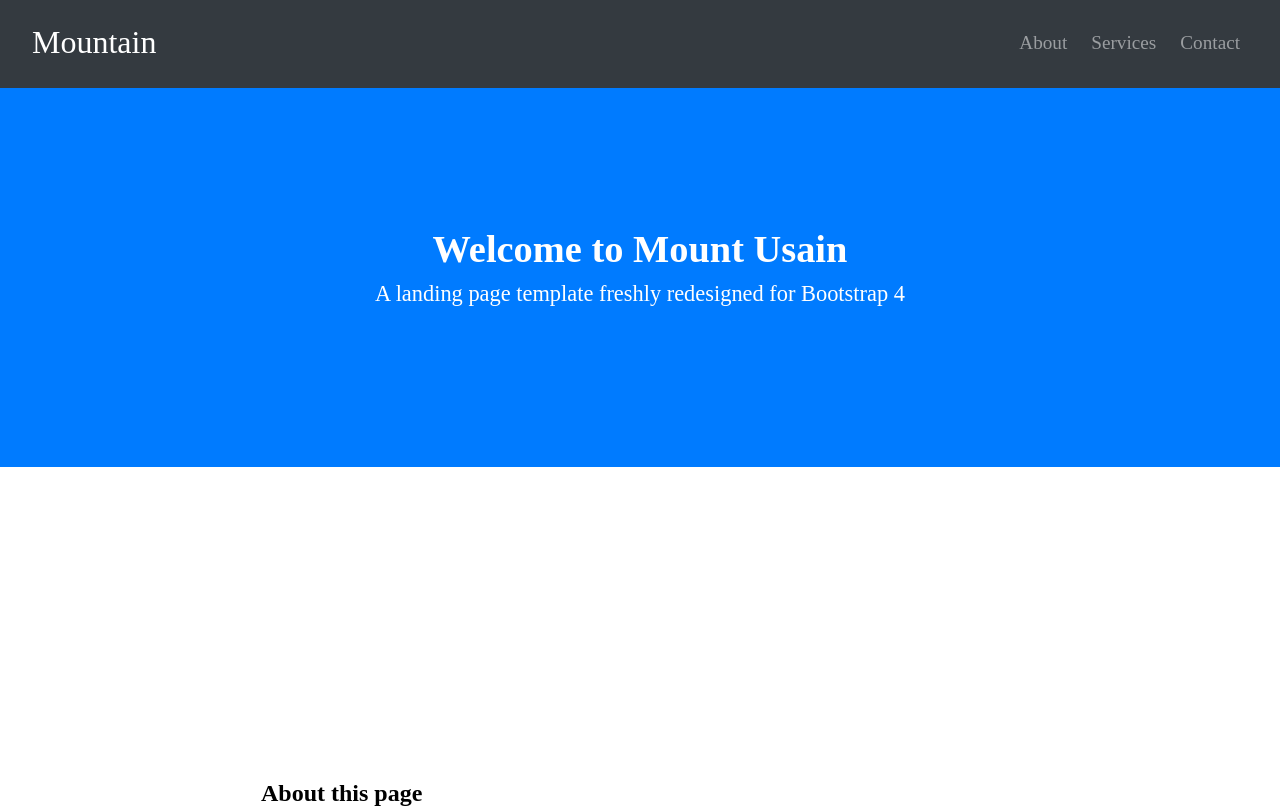
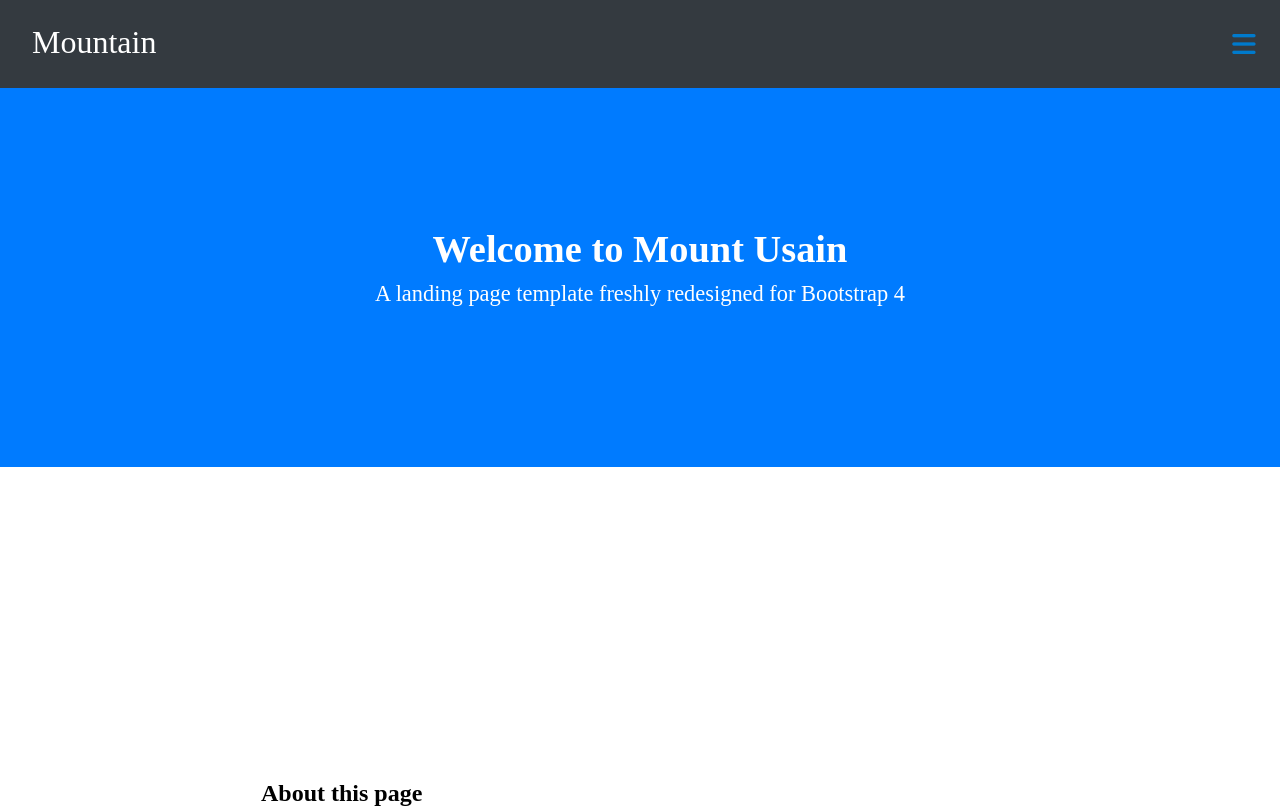
Before and after one commit to rsjeeva/template-design-responsive, a plain HTML site: page index.html in a window 1280 px wide. Shown: the top 810 px of the page. Drawn offline with Linux system fonts and the light colour scheme.

Commit message:
Add files via upload

```diff
--- a/index.html
+++ b/index.html
@@ -6,6 +6,8 @@
     <meta name="viewport" content="width=device-width, initial-scale=1.0">
     <title>Responsive</title>
     <link rel="stylesheet" href="style.css">
+    <script src="https://use.fontawesome.com/c7f74319be.js"></script>
+    <link href="https://use.fontawesome.com/c7f74319be.css" media="all" rel="stylesheet">
 </head>
 <body>
     <div class="navbar" id="nav">
@@ -13,11 +15,7 @@
             Mountain
         </div>
         <div class="container2">
-            <ul>
-                <li><a href="#About" id="a1">About</a></li>
-                <li><a href="#Services" id="a2">Services</a></li>
-                <li><a href="#Contact" id="a3">Contact</a></li>
-            </ul>
+            <button onclick="display()"><i class="fa fa-bars fa-2x" aria-hidden="true"></i></button>
         </div>
     </div>
     <header class="head" id="head">
--- /dev/null
+++ b/script.js
@@ -0,0 +1,99 @@
+
+var count=1;
+
+var count1=0;
+var nav = document.getElementById('nav');
+
+var div = document.createElement('div');
+
+var link1 = document.createElement('a');
+var link2 = document.createElement('a');
+var link3 = document.createElement('a');
+
+function display(){
+
+    if(count%2!==0)
+    {
+    link1.innerHTML='About';
+    link1.href='#About';
+    link1.setAttribute('class','hove');
+    link1.setAttribute('id','clic1');
+    link1.style.color='#9A9DA0';
+    link1.style.textDecoration='none';
+    link1.style.fontSize='1rem';
+    link1.style.marginLeft="2rem";
+    link1.style.paddingBottom='0.5rem';
+    div.append(link1);
+
+    link2.innerHTML='Services';
+    link2.href='#Services';
+    link2.setAttribute('class','hove');
+    link2.setAttribute('id','clic2');
+    link2.style.color='#9A9DA0';
+    link2.style.textDecoration='none';
+    link2.style.fontSize='1rem';
+    link2.style.marginLeft="2rem";
+    link2.style.paddingBottom='0.5rem';
+    div.append(link2);
+
+    link3.innerHTML='Contacts';
+    link3.setAttribute('class','hove');
+    link3.setAttribute('id','clic3');
+    link3.href='#Contact';
+    link3.style.color='#9A9DA0';
+    link3.style.textDecoration='none';
+    link3.style.fontSize='1rem';
+    link3.style.marginLeft="2rem";
+    link3.style.paddingBottom='0.5rem';
+    div.append(link3);
+
+    div.style.display="block";
+
+    // nav.append(div);
+
+    div.style.position="fixed";
+    // div.style.zIndex='10';
+    div.style.display='flex';
+    div.style.flexDirection='column';
+    div.style.width='100%';
+    div.style.height='15vh';
+    div.style.top='5.5rem';
+    div.style.justifyContent='space-between';
+    div.style.backgroundColor='#343A40';
+
+
+    document.body.append(div);
+    count++;
+    }
+
+    else{
+        console.log(count);
+        count++;
+
+        div.style.display='none';
+
+        // link1.innerHTML='';
+        // link2.innerHTML='';
+        // link3.innerHTML='';
+        // div.append(link1,link2,link3);
+        // nav.append(div);
+
+    }
+
+    var clik1 = document.getElementById('clic1');
+    var clik2 = document.getElementById('clic2');
+    var clik3 = document.getElementById('clic3');
+
+    clik1.addEventListener('click',function(){
+        div.style.display='none';
+        count1++;
+    });
+    clik2.addEventListener('click',function(){
+        div.style.display='none';
+        count1++;
+    });
+    clik3.addEventListener('click',function(){
+        div.style.display='none';
+        count1++;
+    });
+}
--- a/style.css
+++ b/style.css
@@ -27,32 +27,48 @@
 
 .container2{
     width: 50%;
-    margin-top: 2rem;
+    margin-top: 1.5rem;
     margin-right: 1rem;
+    display: flex;
+    justify-content: flex-end;
 }
 
-.container2 ul{
+.container2 button{
+
+    width: 2.5rem;
+    height: 2.5rem;
+    background-color: #343A40;
+    border: none;
+
+}
+
+i{
+    color: #007ACC;
+    border: none;
+}
+
+/* .container2 ul{
     display: flex;
     flex-direction: row;
     justify-content: flex-end;
-}
+} */
 
-.container2 ul li{
+/* .container2 ul li{
     list-style-type: none;
     padding-right: 1.5rem;
-}
+} */
 
-.container2 ul li a{
+/* .container2 ul li a{
 
     text-decoration: none;
     color: #9A9DA0;
     font-size: 1.2em;
 
-}
+} */
 
-.container2 ul li a:hover{
+/* .container2 ul li a:hover{
     color: white;
-}
+} */
 
 
 /*----Header----*/
@@ -223,6 +239,4 @@ footer p{
     flex-direction: column;
     justify-content: center;
 }
-
-
 }
```
